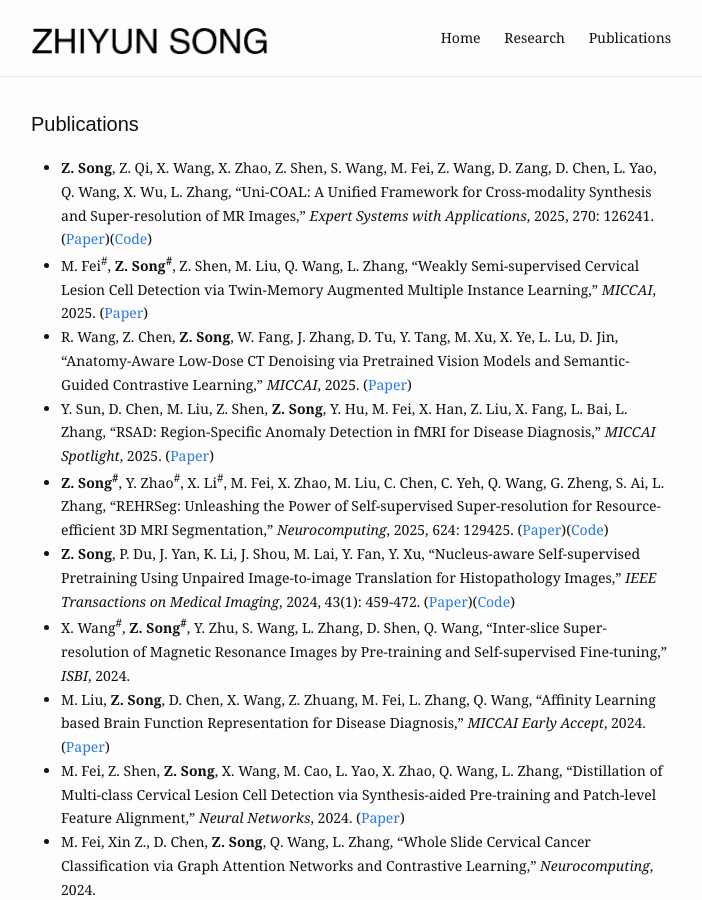
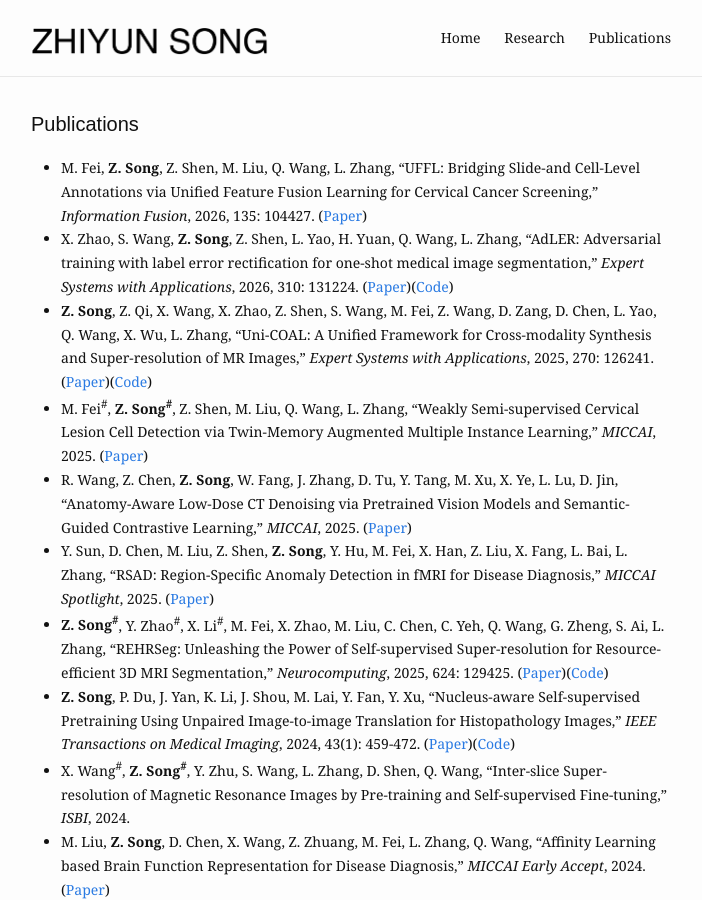
Before and after one commit to zhiyuns/zhiyuns.github.io, a Jekyll site: the page built from publications.md, in a window 1280 px wide and 900 px high. Shown: the whole window, without its empty margins (289-991 px from the left). Built offline with Jekyll 4.4.1, drawn with Linux system fonts in a browser that asks for light colours.

Commit message:
update publications

```diff
--- a/publications.md
+++ b/publications.md
@@ -4,6 +4,8 @@ title: Publications
 slug: /publications
 ---
 
+- M. Fei, **Z. Song**, Z. Shen, M. Liu, Q. Wang, L. Zhang, “UFFL: Bridging Slide-and Cell-Level Annotations via Unified Feature Fusion Learning for Cervical Cancer Screening,” *Information Fusion*, 2026, 135: 104427. ([Paper](https://www.sciencedirect.com/science/article/pii/S1566253526003064))
+- X. Zhao, S. Wang, **Z. Song**, Z. Shen, L. Yao, H. Yuan, Q. Wang, L. Zhang, “AdLER: Adversarial training with label error rectification for one-shot medical image segmentation,” *Expert Systems with Applications*, 2026, 310: 131224. ([Paper](https://www.sciencedirect.com/science/article/pii/S0957417426001387))([Code](https://github.com/hsiangyuzhao/AdLER))
 - **Z. Song**, Z. Qi, X. Wang, X. Zhao, Z. Shen, S. Wang, M. Fei, Z. Wang, D. Zang, D. Chen, L. Yao, Q. Wang, X. Wu, L. Zhang, “Uni-COAL: A Unified Framework for Cross-modality Synthesis and Super-resolution of MR Images,” *Expert Systems with Applications*, 2025, 270: 126241. ([Paper](https://www.sciencedirect.com/science/article/abs/pii/S0957417424031087))([Code](https://github.com/zhiyuns/UniCOAL))
 - M. Fei<sup>#</sup>, **Z. Song<sup>#</sup>**, Z. Shen, M. Liu, Q. Wang, L. Zhang, “Weakly Semi-supervised Cervical Lesion Cell Detection via Twin-Memory Augmented Multiple Instance Learning,” *MICCAI*, 2025. ([Paper](https://link.springer.com/chapter/10.1007/978-3-032-04984-1_61))
 - R. Wang, Z. Chen, **Z. Song**, W. Fang, J. Zhang, D. Tu, Y. Tang, M. Xu, X. Ye, L. Lu, D. Jin, “Anatomy-Aware Low-Dose CT Denoising via Pretrained Vision Models and Semantic-Guided Contrastive Learning,” *MICCAI*, 2025. ([Paper](https://link.springer.com/chapter/10.1007/978-3-031-43999-5_34))
```
